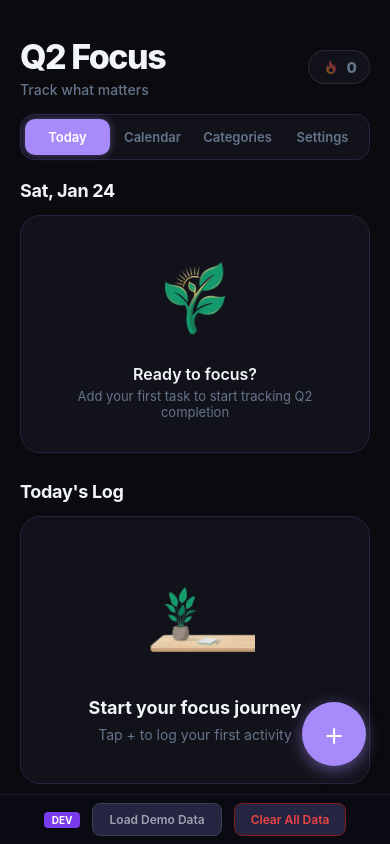
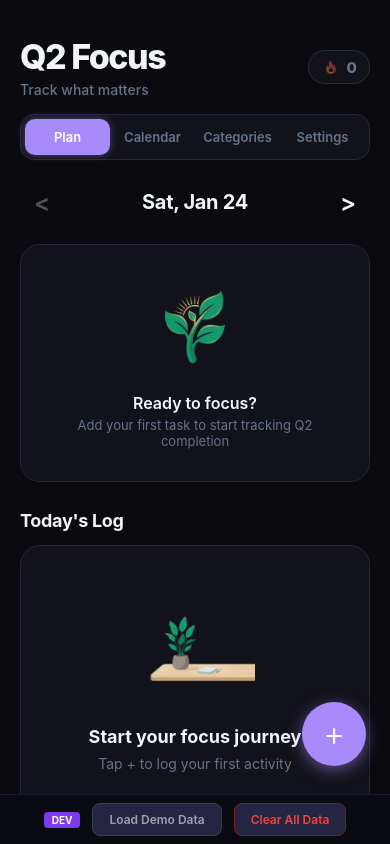
Before and after one commit to OstapGonchar/gtd-app, a React Native app: screen / in a window 390 px wide. Built offline with nearby package versions, Linux system fonts and the light colour scheme.

Commit message:
Added task modification and future task planning

```diff
--- a/App.tsx
+++ b/App.tsx
@@ -27,6 +27,7 @@ import {
   addCategory,
   deleteCategory,
   addTask,
+  updateTask,
   deleteTask,
   toggleTaskCompletion,
   getDaySummary,
@@ -37,7 +38,7 @@ import {
   getAllTimeStats,
   AllTimeStats,
 } from './src/database';
-import { Category, DaySummary, Quadrant, QUADRANT_INFO, StreakInfo, AppSettings, DEFAULT_DURATION_PRESETS, ThemeMode as ThemeModeType } from './src/types';
+import { Category, DaySummary, Quadrant, QUADRANT_INFO, StreakInfo, AppSettings, DEFAULT_DURATION_PRESETS, ThemeMode as ThemeModeType, TaskEntry } from './src/types';
 import { Q2Progress } from './src/components/Q2Progress';
 import { DevTools } from './src/components/DevTools';
 import { CalendarView } from './src/components/CalendarView';
@@ -49,7 +50,7 @@ import { DurationPicker } from './src/components/DurationPicker';
 import { StatsModal } from './src/components/StatsModal';
 import { AboutModal } from './src/components/AboutModal';
 
-type TabType = 'today' | 'calendar' | 'categories' | 'settings';
+type TabType = 'plan' | 'calendar' | 'categories' | 'settings';
 
 // Get status bar height for proper padding
 const STATUS_BAR_HEIGHT = Platform.OS === 'ios'
@@ -59,7 +60,8 @@ const STATUS_BAR_HEIGHT = Platform.OS === 'ios'
 function AppContent() {
   const { theme, themeMode, setThemeMode, isDark } = useTheme();
   const [isLoading, setIsLoading] = useState(true);
-  const [activeTab, setActiveTab] = useState<TabType>('today');
+  const [activeTab, setActiveTab] = useState<TabType>('plan');
+  const [planDate, setPlanDate] = useState(getTodayDate());
 
   // Data
   const [categories, setCategories] = useState<Category[]>([]);
@@ -84,6 +86,7 @@ function AppContent() {
 
   // Add task modal
   const [isAddTaskModalVisible, setIsAddTaskModalVisible] = useState(false);
+  const [editingTask, setEditingTask] = useState<TaskEntry | null>(null);
 
   // Category form
   const [newCategoryName, setNewCategoryName] = useState('');
@@ -93,15 +96,15 @@ function AppContent() {
   const [newDurationValue, setNewDurationValue] = useState('');
 
   const loadData = useCallback(async () => {
-    const [cats, today, streakInfo, appSettings, stats] = await Promise.all([
+    const [cats, planData, streakInfo, appSettings, stats] = await Promise.all([
       getCategories(),
-      getDaySummary(getTodayDate()),
+      getDaySummary(planDate),
       calculateStreak(),
       getSettings(),
       getAllTimeStats(),
     ]);
     setCategories(cats);
-    setTodaySummary(today);
+    setTodaySummary(planData);
     setStreak(streakInfo);
     setSettings(appSettings);
     setAllTimeStats(stats);
@@ -110,7 +113,7 @@ function AppContent() {
     if (appSettings.themeMode && appSettings.themeMode !== themeMode) {
       setThemeMode(appSettings.themeMode);
     }
-  }, [themeMode, setThemeMode]);
+  }, [themeMode, setThemeMode, planDate]);
 
   const loadMonthData = useCallback(async () => {
     const year = currentMonth.getFullYear();
@@ -146,9 +149,49 @@ function AppContent() {
   }, [activeTab, isLoading, loadMonthData]);
 
   const handleAddTask = async (title: string, quadrant: Quadrant, categoryId: string, duration: number) => {
-    await addTask(title, quadrant, categoryId, duration);
+    await addTask(title, quadrant, categoryId, duration, planDate);
     loadData();
   };
+
+  const handleUpdateTask = async (taskId: string, title: string, quadrant: Quadrant, categoryId: string, duration: number) => {
+    await updateTask(taskId, { title, quadrant, categoryId, duration });
+    loadData();
+  };
+
+  const handleEditTask = (task: TaskEntry) => {
+    setEditingTask(task);
+    setIsAddTaskModalVisible(true);
+  };
+
+  const handleCloseTaskModal = () => {
+    setIsAddTaskModalVisible(false);
+    setEditingTask(null);
+  };
+
+  // Date navigation helpers
+  const isToday = planDate === getTodayDate();
+
+  const goToNextDay = () => {
+    const current = new Date(planDate + 'T12:00:00');
+    current.setDate(current.getDate() + 1);
+    setPlanDate(current.toISOString().split('T')[0]);
+  };
+
+  const goToPrevDay = () => {
+    const current = new Date(planDate + 'T12:00:00');
+    const today = new Date(getTodayDate() + 'T12:00:00');
+    // Only allow going back to today, not past
+    if (current > today) {
+      current.setDate(current.getDate() - 1);
+      setPlanDate(current.toISOString().split('T')[0]);
+    }
+  };
+
+  const goToToday = () => {
+    setPlanDate(getTodayDate());
+  };
+
+  const canGoBack = planDate > getTodayDate();
 
   const handleDeleteTask = async (taskId: string) => {
     const confirmed = Platform.OS === 'web'
@@ -275,7 +318,7 @@ function AppContent() {
 
       {/* Tab Bar */}
       <View style={[styles.tabBar, { backgroundColor: theme.colors.surface, borderColor: theme.colors.border }]}>
-        {(['today', 'calendar', 'categories', 'settings'] as TabType[]).map((tab) => (
+        {(['plan', 'calendar', 'categories', 'settings'] as TabType[]).map((tab) => (
           <TouchableOpacity
             key={tab}
             style={[
@@ -289,19 +332,42 @@ function AppContent() {
               { color: theme.colors.textMuted },
               activeTab === tab && styles.tabTextActive
             ]}>
-              {tab === 'today' ? 'Today' : tab === 'calendar' ? 'Calendar' : tab === 'categories' ? 'Categories' : 'Settings'}
+              {tab === 'plan' ? 'Plan' : tab === 'calendar' ? 'Calendar' : tab === 'categories' ? 'Categories' : 'Settings'}
             </Text>
           </TouchableOpacity>
         ))}
       </View>
 
-      {/* Today Tab */}
-      {activeTab === 'today' && (
+      {/* Plan Tab */}
+      {activeTab === 'plan' && (
         <View style={styles.todayContainer}>
           <ScrollView style={styles.content} contentContainerStyle={styles.contentContainer}>
-            {/* Today's Progress */}
+            {/* Date Navigation */}
+            <View style={styles.dateNavigation}>
+              <TouchableOpacity
+                style={[styles.dateNavButton, { opacity: canGoBack ? 1 : 0.3 }]}
+                onPress={goToPrevDay}
+                disabled={!canGoBack}
+              >
+                <Text style={[styles.dateNavArrow, { color: theme.colors.text }]}>{'<'}</Text>
+              </TouchableOpacity>
+
+              <TouchableOpacity onPress={goToToday} style={styles.dateTitleContainer}>
+                <Text style={[styles.dateTitle, { color: theme.colors.text }]}>
+                  {formatDate(planDate)}
+                </Text>
+                {!isToday && (
+                  <Text style={[styles.todayHint, { color: theme.colors.primary }]}>Tap for Today</Text>
+                )}
+              </TouchableOpacity>
+
+              <TouchableOpacity style={styles.dateNavButton} onPress={goToNextDay}>
+                <Text style={[styles.dateNavArrow, { color: theme.colors.text }]}>{'>'}</Text>
+              </TouchableOpacity>
+            </View>
+
+            {/* Progress */}
             <View style={styles.section}>
-              <Text style={[styles.sectionTitle, { color: theme.colors.text }]}>{formatDate(getTodayDate())}</Text>
               {todaySummary && (
                 <Q2Progress
                   quadrantMinutes={todaySummary.quadrantMinutes}
@@ -312,18 +378,23 @@ function AppContent() {
               )}
             </View>
 
-            {/* Today's Tasks */}
+            {/* Tasks */}
             <View style={styles.section}>
               <Text style={[styles.sectionTitle, { color: theme.colors.text }]}>
                 {todaySummary && todaySummary.tasks.length > 0
-                  ? `Today's Log (${todaySummary.tasks.length})`
-                  : "Today's Log"}
+                  ? `${isToday ? "Today's" : "Planned"} Log (${todaySummary.tasks.length})`
+                  : `${isToday ? "Today's" : "Planned"} Log`}
               </Text>
               {todaySummary && todaySummary.tasks.length > 0 ? (
                 todaySummary.tasks.map((task) => {
                   const category = getCategoryById(task.categoryId);
                   return (
-                    <View key={task.id} style={[styles.taskItem, { backgroundColor: theme.colors.surface, borderColor: theme.colors.border }]}>
+                    <TouchableOpacity
+                      key={task.id}
+                      style={[styles.taskItem, { backgroundColor: theme.colors.surface, borderColor: theme.colors.border }]}
+                      onPress={() => handleEditTask(task)}
+                      activeOpacity={0.7}
+                    >
                       {/* Checkbox */}
                       <TouchableOpacity
                         style={[
@@ -366,7 +437,7 @@ function AppContent() {
                       >
                         <Text style={[styles.deleteButtonText, { color: theme.colors.textMuted }]}>{'\u00D7'}</Text>
                       </TouchableOpacity>
-                    </View>
+                    </TouchableOpacity>
                   );
                 })
               ) : (
@@ -376,8 +447,12 @@ function AppContent() {
                     style={styles.emptyTodayImage}
                     resizeMode="contain"
                   />
-                  <Text style={[styles.emptyTodayText, { color: theme.colors.text }]}>Start your focus journey</Text>
-                  <Text style={[styles.emptyTodaySubtext, { color: theme.colors.textMuted }]}>Tap + to log your first activity</Text>
+                  <Text style={[styles.emptyTodayText, { color: theme.colors.text }]}>
+                    {isToday ? 'Start your focus journey' : 'Plan ahead'}
+                  </Text>
+                  <Text style={[styles.emptyTodaySubtext, { color: theme.colors.textMuted }]}>
+                    Tap + to {isToday ? 'log your first activity' : 'add a planned task'}
+                  </Text>
                 </View>
               )}
             </View>
@@ -398,8 +473,10 @@ function AppContent() {
         visible={isAddTaskModalVisible}
         categories={categories}
         durationPresets={settings.durationPresets}
-        onClose={() => setIsAddTaskModalVisible(false)}
+        onClose={handleCloseTaskModal}
         onAdd={handleAddTask}
+        editingTask={editingTask}
+        onUpdate={handleUpdateTask}
       />
 
       {/* Calendar Tab (renamed from History) */}
@@ -680,6 +757,35 @@ const styles = StyleSheet.create({
   },
   todayContainer: {
     flex: 1,
+  },
+  dateNavigation: {
+    flexDirection: 'row',
+    alignItems: 'center',
+    justifyContent: 'space-between',
+    marginBottom: 20,
+  },
+  dateNavButton: {
+    width: 44,
+    height: 44,
+    justifyContent: 'center',
+    alignItems: 'center',
+  },
+  dateNavArrow: {
+    fontSize: 24,
+    fontWeight: '600',
+  },
+  dateTitleContainer: {
+    alignItems: 'center',
+  },
+  dateTitle: {
+    fontSize: 20,
+    fontWeight: '700',
+    letterSpacing: -0.3,
+  },
+  todayHint: {
+    fontSize: 12,
+    fontWeight: '600',
+    marginTop: 2,
   },
   fab: {
     position: 'absolute',
--- a/app.json
+++ b/app.json
@@ -2,7 +2,7 @@
   "expo": {
     "name": "Q2 Focus",
     "slug": "q2-focus",
-    "version": "1.1.0",
+    "version": "1.2.0",
     "orientation": "portrait",
     "icon": "./assets/icon.png",
     "userInterfaceStyle": "dark",
```
Also changed, not shown: src/components/AddTaskModal.tsx (+38 -14 lines).
